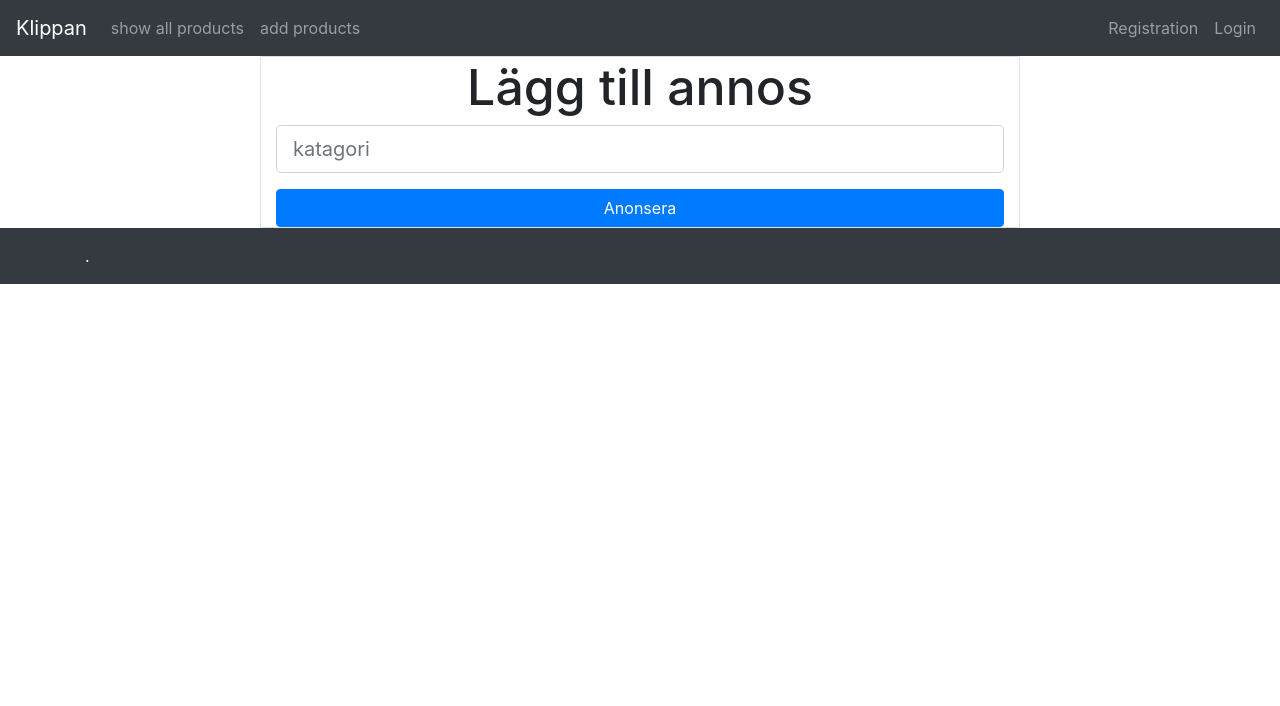
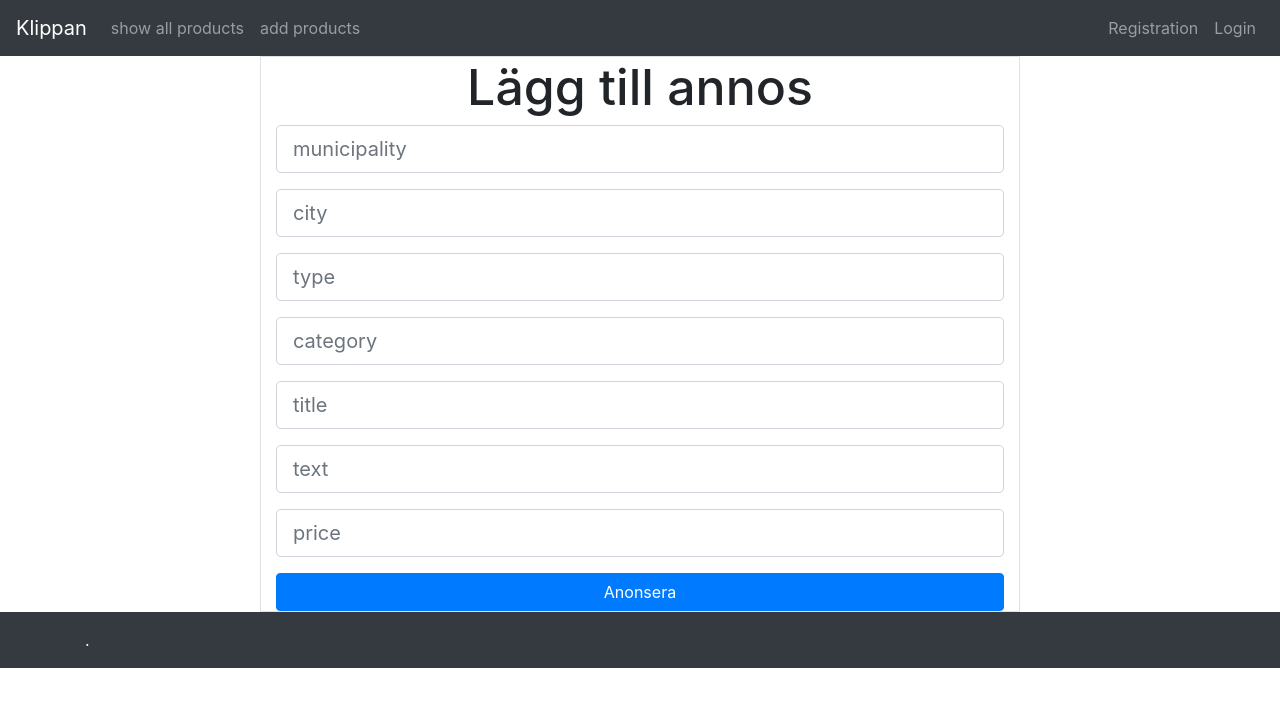
Before and after one commit to nurrabd/klippan-frontend, a React (Create React App) app: page /NewAdds in a window 1280 px wide. Shown: the top 706 px of the page. Built offline with nearby package versions, Linux system fonts and the light colour scheme; no server answers.

Commit message:
fält för att kunna lääga till annos

```diff
--- a/src/actions/ProductActions.js
+++ b/src/actions/ProductActions.js
@@ -43,3 +43,11 @@ export const getProducts = () => async dispatch => {
         payload: res.data
     });
 };
+
+export const getProductsByItems = () => async dispatch => {
+    const res = await axios.get(`${BASE_URL}/allitems`);
+    dispatch({
+        type: GET_PRODUCTS,
+        payload: res.data
+    });
+};
--- a/src/components/Dashboard.jsx
+++ b/src/components/Dashboard.jsx
@@ -1,47 +1,32 @@
 import React, { Component } from "react";
 import { connect } from "react-redux";
-import { getProducts } from "../actions/ProductActions";
+import { getProductsByItems } from "../actions/ProductActions";
 import PropTypes from "prop-types";
 import _ from 'lodash';
 import {Button, Card} from "react-bootstrap";
 
 class Dashboard extends Component {
     componentDidMount() {
-        this.props.getProducts();
+        this.props.getProductsByItems();
     }
 
 
     renderall() {
-        return _.map(this.props.product.products, list => {
+        return _.map(this.props.product, list => {
 
             return(
-                console.log(list.municipalities)
+                <Card style={{ width: '18rem' }}>
+                    <Card.Img variant="top" src="holder.js/100px180" />
+                    <Card.Body>
+                        <Card.Title>Card Title</Card.Title>
+                        <Card.Text>
+                            Some quick example text to build on the card title and make up the bulk of
+                            the card's content.
+                        </Card.Text>
+                        <Button variant="primary">Go somewhere</Button>
+                    </Card.Body>
+                </Card>
             );
-            {/*
-            _.map(list.municipalities, mun => {
-
-                _.map(mun.cities, cit => {
-
-                    _.map(cit.sells, type => {
-                        _.map(type.categories, cat => {
-
-                            _.map(cat.items, item => {
-
-                                return(
-                                    item.id
-                                );
-
-                            });
-
-                        });
-
-
-                    });
-
-                });
-
-            });
-            */}
 
         });
     }
@@ -70,14 +55,14 @@ class Dashboard extends Component {
 
 Dashboard.propTypes = {
     product: PropTypes.object.isRequired,
-    getProducts: PropTypes.func.isRequired
+    getProductsByItems: PropTypes.func.isRequired
 };
 
 const mapStateToProps = state => ({
-    product: state.product
+    product: state.product.products
 });
 
 export default connect(
     mapStateToProps,
-    { getProducts }
+    { getProductsByItems }
 )(Dashboard);
--- a/src/components/NewAdds.js
+++ b/src/components/NewAdds.js
@@ -12,7 +12,14 @@ class NewAdds extends Component {
         super();
         this.state = {
 
-            todo: ''
+            municipality: '',
+            city: '',
+            type: '',
+            category: '',
+            title: '',
+            text: '',
+            price: ''
+
 
         };
         this.onChange = this.onChange.bind(this);
@@ -23,7 +30,16 @@ class NewAdds extends Component {
     onSubmit(e) {
         e.preventDefault();
         const LoginRequest = {
-            todo: this.state.todo
+            municipality: this.state.municipality,
+            city: this.state.city,
+            type: this.state.type,
+            category: this.state.category,
+            title: this.state.title,
+            text: this.state.text,
+            price: this.state.price,
+
+
+
 
         };
 
@@ -52,14 +68,93 @@ class NewAdds extends Component {
                                        className={classnames("form-control form-control-lg", {
                                            "is-invalid": ""
                                        })}
-                                       placeholder="katagori"
-                                       name="todo"
+                                       placeholder="municipality"
+                                       name="municipality"
                                        required
-                                       value={this.state.todo}
+                                       value={this.state.municipality}
                                        onChange={this.onChange}
                                 />
 
                             </div>
+                            <div className="form-group">
+                                <input type="text"
+                                       className={classnames("form-control form-control-lg", {
+                                           "is-invalid": ""
+                                       })}
+                                       placeholder="city"
+                                       name="city"
+                                       required
+                                       value={this.state.city}
+                                       onChange={this.onChange}
+                                />
+
+                            </div>
+                            <div className="form-group">
+                                <input type="text"
+                                       className={classnames("form-control form-control-lg", {
+                                           "is-invalid": ""
+                                       })}
+                                       placeholder="type"
+                                       name="type"
+                                       required
+                                       value={this.state.type}
+                                       onChange={this.onChange}
+                                />
+
+                            </div>
+                            <div className="form-group">
+                                <input type="text"
+                                       className={classnames("form-control form-control-lg", {
+                                           "is-invalid": ""
+                                       })}
+                                       placeholder="category"
+                                       name="category"
+                                       required
+                                       value={this.state.category}
+                                       onChange={this.onChange}
+                                />
+
+                            </div>
+                            <div className="form-group">
+                                <input type="text"
+                                       className={classnames("form-control form-control-lg", {
+                                           "is-invalid": ""
+                                       })}
+                                       placeholder="title"
+                                       name="title"
+                                       required
+                                       value={this.state.title}
+                                       onChange={this.onChange}
+                                />
+
+                            </div>
+                            <div className="form-group">
+                                <input type="text"
+                                       className={classnames("form-control form-control-lg", {
+                                           "is-invalid": ""
+                                       })}
+                                       placeholder="text"
+                                       name="text"
+                                       required
+                                       value={this.state.text}
+                                       onChange={this.onChange}
+                                />
+
+                            </div>
+                            <div className="form-group">
+                                <input type="text"
+                                       className={classnames("form-control form-control-lg", {
+                                           "is-invalid": ""
+                                       })}
+                                       placeholder="price"
+                                       name="price"
+                                       required
+                                       value={this.state.price}
+                                       onChange={this.onChange}
+                                />
+
+                            </div>
+
 
                             <Button className="btn-primary" type="submit" Style="width:100%">
                                 Anonsera
```
